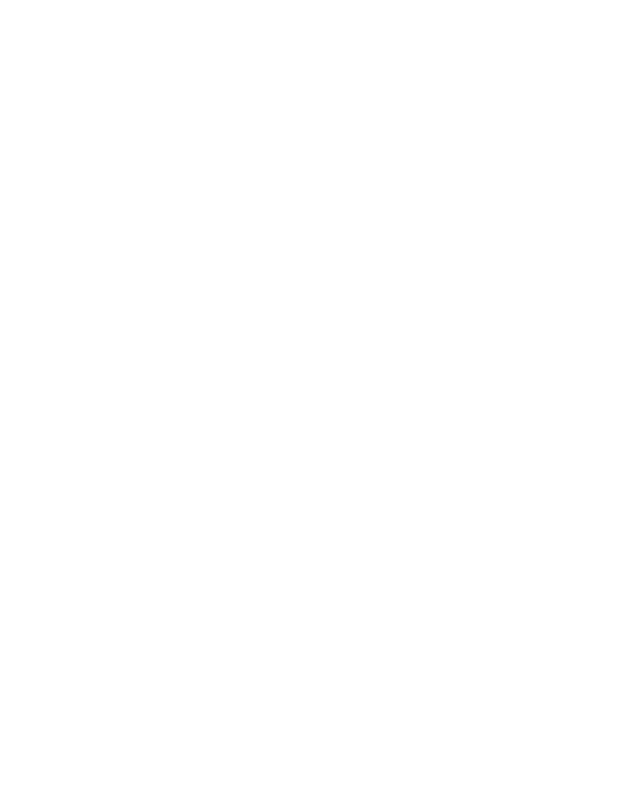
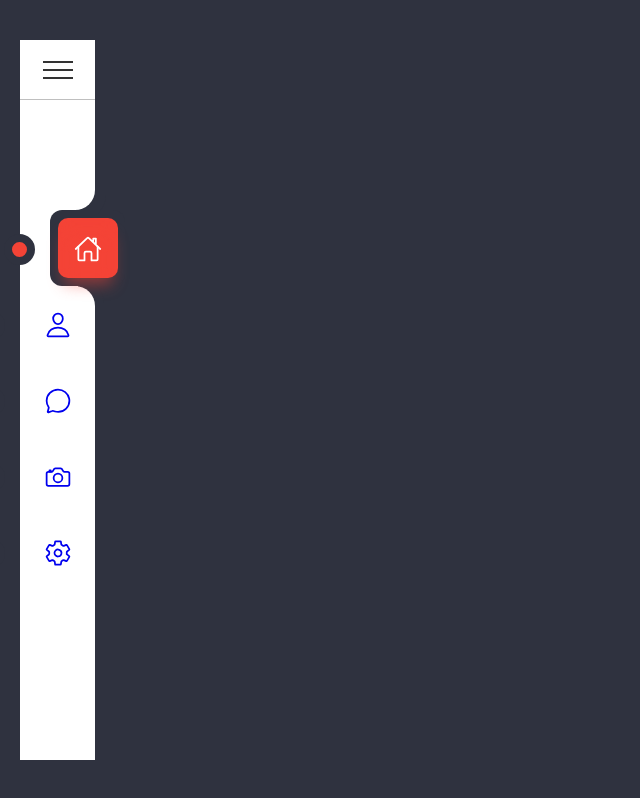
Before and after one commit to elguesabal/Trabalho-em-grupo-3, a React (Vite) app: page / in a window 1280 px wide. Shown: the whole page, without its empty margins (0-640 px from the left). Built offline with nearby package versions, Linux system fonts and the light colour scheme.

Commit message:
adicionado barra menu lateral
css adicionado no index.css
adicionado conteudo no componente barramenu.jsx
importado barramenu.jsx no main.jsx

```diff
--- a/src/components/barramenu.jsx
+++ b/src/components/barramenu.jsx
@@ -0,0 +1,64 @@
+function BarraMenu() {
+
+    setTimeout( function() {
+        let menuToggle = document.querySelector('.menuToggle');
+        let navigation = document.querySelector('.navigation');
+        menuToggle.onclick = function () {
+            navigation.classList.toggle('active')
+        }
+
+        let list = document.querySelectorAll('.list');
+        function activeLink() {
+            list.forEach((item) =>
+            item.classList.remove('active'));
+            this.classList.add('active');
+        }
+
+        list.forEach((item) =>
+        item.addEventListener('click', activeLink))
+    }, 1)
+
+    return (
+        <div class="navigation">
+        <div class="menuToggle"></div>
+        <ul>
+            <li class="list active">
+                <a href="#" id="n1">
+                    <span class="icon"><ion-icon name="home-outline"></ion-icon></span>
+                    <span class="text">Home</span>
+                </a>
+            </li>
+
+            <li class="list" id="n2">
+                <a href="#">
+                    <span class="icon"><ion-icon name="person-outline"></ion-icon></span>
+                    <span class="text">About</span>
+                </a>
+            </li>
+
+            <li class="list" id="n3">
+                <a href="#">
+                    <span class="icon"><ion-icon name="chatbubble-outline"></ion-icon></span>
+                    <span class="text">Messages</span>
+                </a>
+            </li>
+
+            <li class="list" id="n4">
+                <a href="#">
+                    <span class="icon"><ion-icon name="camera-outline"></ion-icon></span>
+                    <span class="text">Photos</span>
+                </a>
+            </li>
+
+            <li class="list" id="n5">
+                <a href="#">
+                    <span class="icon"><ion-icon name="settings-outline"></ion-icon></span>
+                    <span class="text">Settings</span>
+                </a>
+            </li>
+        </ul>
+    </div>
+    )
+}
+
+export default BarraMenu
--- a/src/index.css
+++ b/src/index.css
@@ -0,0 +1,239 @@
+                                            /* MENU BARRA LATERAL COMECA AKI */
+
+@import url('https://fonts.googleapis.com/css?family=Poppins:200,300,400,500,600,700,800,900&display=swap');
+
+* {
+    margin: 0;
+    padding: 0;
+    box-sizing: border-box;
+    font-family: 'Poppins', sans-serif;
+}
+
+:root {
+    --bg: #2f323f
+}
+
+body {
+    min-height: 100vh;
+    background: var(--bg);
+}
+
+.navigation {
+    position: fixed;
+    inset: 40px 0 40px 20px;
+    background: #fff;
+    width: 75px;
+    display: flex;
+    justify-content: center;
+    align-items: center;
+    transition: 0.5s;
+}
+
+.navigation.active {
+    width: 250px;
+}
+
+.menuToggle {
+    position: absolute;
+    top: 0;
+    left: 0;
+    width: 100%;
+    height: 60px;
+    padding: 0 23px;
+    border-bottom: 1px solid rgba(0,0,0,0.25);
+    display: flex;
+    justify-content: flex-start;
+    align-items: center;
+    cursor: pointer;
+}
+
+.menuToggle::before {
+    content: '';
+    position: absolute;
+    width: 30px;
+    height: 2px;
+    background: #333;
+    transform: translateY(-8px);
+    transition: 0.5s;
+}
+
+.navigation.active .menuToggle::before {
+    transform: translateY(0) rotate(45deg);
+}
+
+.menuToggle::after {
+    content: '';
+    position: absolute;
+    width: 30px;
+    height: 2px;
+    background: #333;
+    transform: translateY(8px);
+    box-shadow: 0 -8px 0 #333;
+    transition: 0.5s;
+}
+
+.navigation.active .menuToggle::after {
+    transform: translateY(0) rotate(-45deg);
+    box-shadow: 0 0 0 #333;
+}
+
+.navigation ul {
+    display: flex;
+    flex-direction: column;
+    width: 100%;
+}
+
+.navigation ul li {
+    list-style: none;
+    position: relative;
+    width: 100%;
+    height: 76px;
+    border-radius: 12px;
+    border: 8px solid transparent;
+    transition: 0.5s;
+}
+
+.navigation ul li.active {
+    transform: translateX(30px);
+    background: var(--bg);
+}
+
+.navigation ul li::before {
+    content: '';
+    position: absolute;
+    top: -28px;
+    right: -10px;
+    width: 20px;
+    height: 20px;
+    background: transparent;
+    border-bottom-right-radius: 20px;
+    box-shadow: 6px 5px 0 5px var(--bg);
+    transform: scale(0);
+    transform-origin: bottom right;
+    transition: 0.5s;
+}
+
+.navigation ul li.active::before {
+    right: 22px;
+    transform: scale(1);
+}
+
+.navigation ul li::after {
+    content: '';
+    position: absolute;
+    bottom: -28px;
+    right: -10px;
+    width: 20px;
+    height: 20px;
+    background: transparent;
+    border-top-right-radius: 20px;
+    box-shadow: 6px -3px 0 3px var(--bg);
+    transform: scale(0);
+    transform-origin: bottom right;
+    transition: 0.5s;
+}
+
+.navigation ul li.active::after {
+    right: 22px;
+    transform: scale(1);
+}
+
+.navigation ul li a {
+    position: relative;
+    display: flex;
+    justify-content: flex-start;
+    align-items: center;
+    width: 100%;
+    text-align: center;
+    text-decoration: none;
+    z-index: 1000;
+}
+
+.navigation ul li a .icon {
+    position: relative;
+    display: block;
+    min-width: 60px;
+    height: 60px;
+    border-radius: 10px;
+    font-size: 1.75em;
+    line-height: 60px;
+    border: 6px solid transparent;
+    transition: 0.5s;
+}
+
+.navigation ul li.active a .icon {
+    color: #fff;
+    background: var(--clr);
+}
+
+.navigation ul li a .icon::before {
+    content: '';
+    position: absolute;
+    top: 12px;
+    left: 0;
+    width: 100%;
+    height: 100%;
+    background: var(--clr);
+    filter: blur(8px);
+    opacity: 0;
+    transition: 0.5s;
+}
+
+.navigation ul li.active a .icon::before {
+    opacity: 0.5;
+}
+
+.navigation ul li a .icon::after {
+    content: '';
+    position: absolute;
+    top: 10px;
+    left: -60px;
+    width: 15px;
+    height: 15px;
+    background: var(--clr);
+    border: 8px solid var(--bg);
+    border-radius: 50%;
+}
+
+.navigation ul li a .text {
+    position: relative;
+    padding: 0 15px;
+    color: #333;
+    display: flex;
+    align-items: center;
+    height: 60px;
+    opacity: 0;
+    visibility: hidden;
+    transition: 0.5s;
+}
+
+.navigation.active ul li a .text {
+    visibility: visible;
+    opacity: 1;
+}
+
+.navigation ul li.active a .text {
+    color: #fff;
+}
+
+#n1 {
+    --clr:#f44336;
+}
+
+#n2 {
+    --clr:#ffa117;
+}
+
+#n3 {
+    --clr:#0fc70f;
+}
+
+#n4 {
+    --clr:#2196f3;
+}
+
+#n5 {
+    --clr:#b145e9;
+}
+
+                                            /* MENU BARRA LATERAL TERMINA AKI */
--- a/src/main.jsx
+++ b/src/main.jsx
@@ -1,9 +1,10 @@
 import React from 'react'
 import ReactDOM from 'react-dom/client'
 import './index.css'
+import BarraMenu from './components/barramenu.jsx'
 
 ReactDOM.createRoot(document.getElementById('root')).render(
   <React.StrictMode>
-
+    <BarraMenu/>
   </React.StrictMode>,
 )
```
